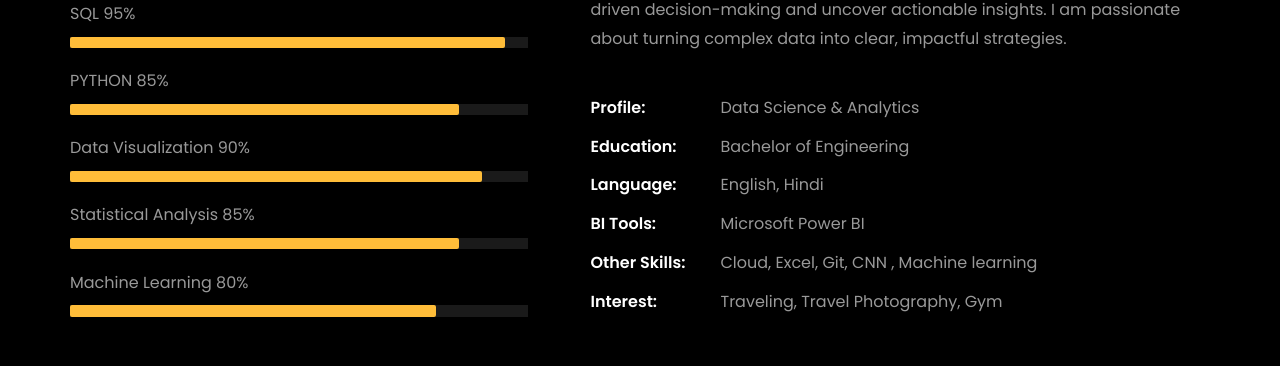
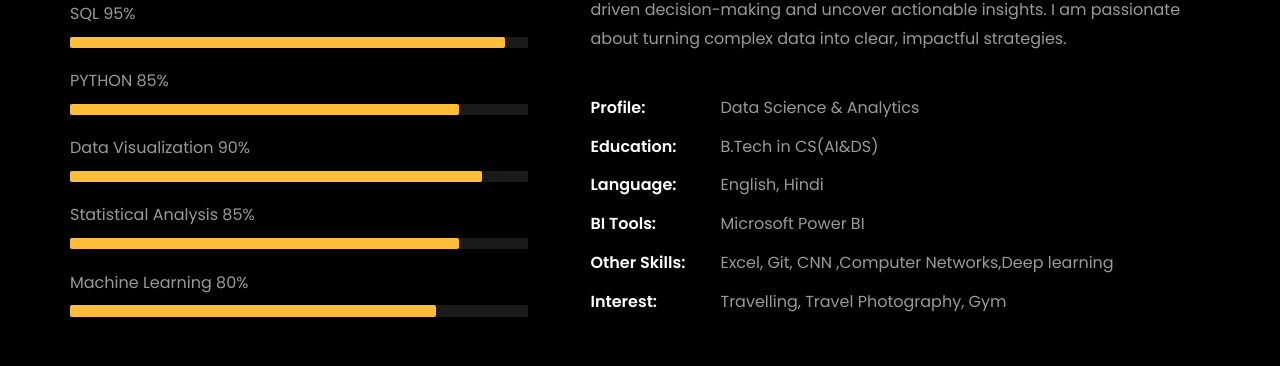
Before and after one commit to Gaurav6548/Gaurav6548.github.io, a plain HTML site: page index.html in a window 1280 px wide. Shown: the part 1080-1446 px from the top of the page. Drawn offline with Linux system fonts and the light colour scheme; animation ran at ten frames a second; files whose address does not match are found by name.

Commit message:
Update index.html

```diff
--- a/index.html
+++ b/index.html
@@ -277,11 +277,11 @@
 								<ul class="about-info mt-4 px-md-0 px-2">
 									<li class="d-flex"><span>Profile:</span> <span>Data Science &amp; Analytics</span></li>
 									<!-- <li class="d-flex"><span>Domain:</span> <span>Retail, Ecommerce, BFSI &amp; Digital Marketing</span></li> -->
-									<li class="d-flex"><span>Education:</span> <span>Bachelor of Engineering</span></li>
+									<li class="d-flex"><span>Education:</span> <span>B.Tech in CS(AI&DS)</span></li>
 									<li class="d-flex"><span>Language:</span> <span>English, Hindi</span></li>
 									<li class="d-flex"><span>BI Tools:</span> <span>Microsoft Power BI</span></li>
-									<li class="d-flex"><span>Other Skills:</span> <span>Cloud,  Excel, Git, CNN , Machine learning</span></li>
-									<li class="d-flex"><span>Interest:</span> <span>Traveling, Travel Photography, Gym</span></li>
+									<li class="d-flex"><span>Other Skills:</span> <span> Excel, Git, CNN ,Computer Networks,Deep learning</span></li>
+									<li class="d-flex"><span>Interest:</span> <span>Travelling, Travel Photography, Gym</span></li>
 
 								</ul>
 							</div>
@@ -552,7 +552,7 @@
           			<span class="icon-phone2"></span>
           		</div>
           		<h3 class="mb-4">Contact Number</h3>
-	            <p><a href="tel://0101010101">+919306209443</a></p>
+	            <p><a href="tel://9306209443">+919306209443</a></p>
 	          </div>
           </div>
           <div class="col-md-6 col-lg-3 d-flex ftco-animate">
@@ -561,7 +561,7 @@
           			<span class="icon-paper-plane"></span>
           		</div>
           		<h3 class="mb-4">Email Address</h3>
-	            <p><a href="mailto:info@yoursite.com">www.gaurav.6548@gmail.com</a></p>
+	            <p><a href="mailto:www.gaurav.6548@gmail.com">www.gaurav.6548@gmail.com</a></p>
 	          </div>
           </div>
           <div class="col-md-6 col-lg-3 d-flex ftco-animate">
```
